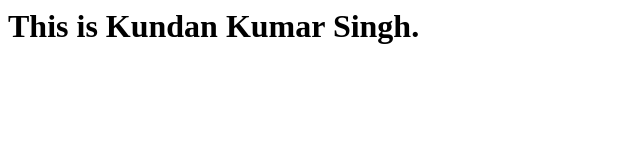
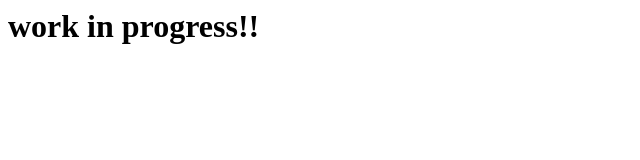
Before and after one commit to kundan-kumar-singh/kundan-kumar-singh.github.io, a plain HTML site: page index.html in a window 1280 px wide. Shown: the whole page, without its empty margins (0-640 px from the left). Drawn offline with Linux system fonts and the light colour scheme.

Commit message:
Update index.html
latest changes.

```diff
--- a/index.html
+++ b/index.html
@@ -1,3 +1,8 @@
-<h1>
-    This is Kundan Kumar Singh.
-</h1>
+<html>
+    <head>
+        <title>Kundan Kumar Singh</title>
+    </head>
+    <h1>
+        work in progress!!
+    </h1>
+</html>
```
